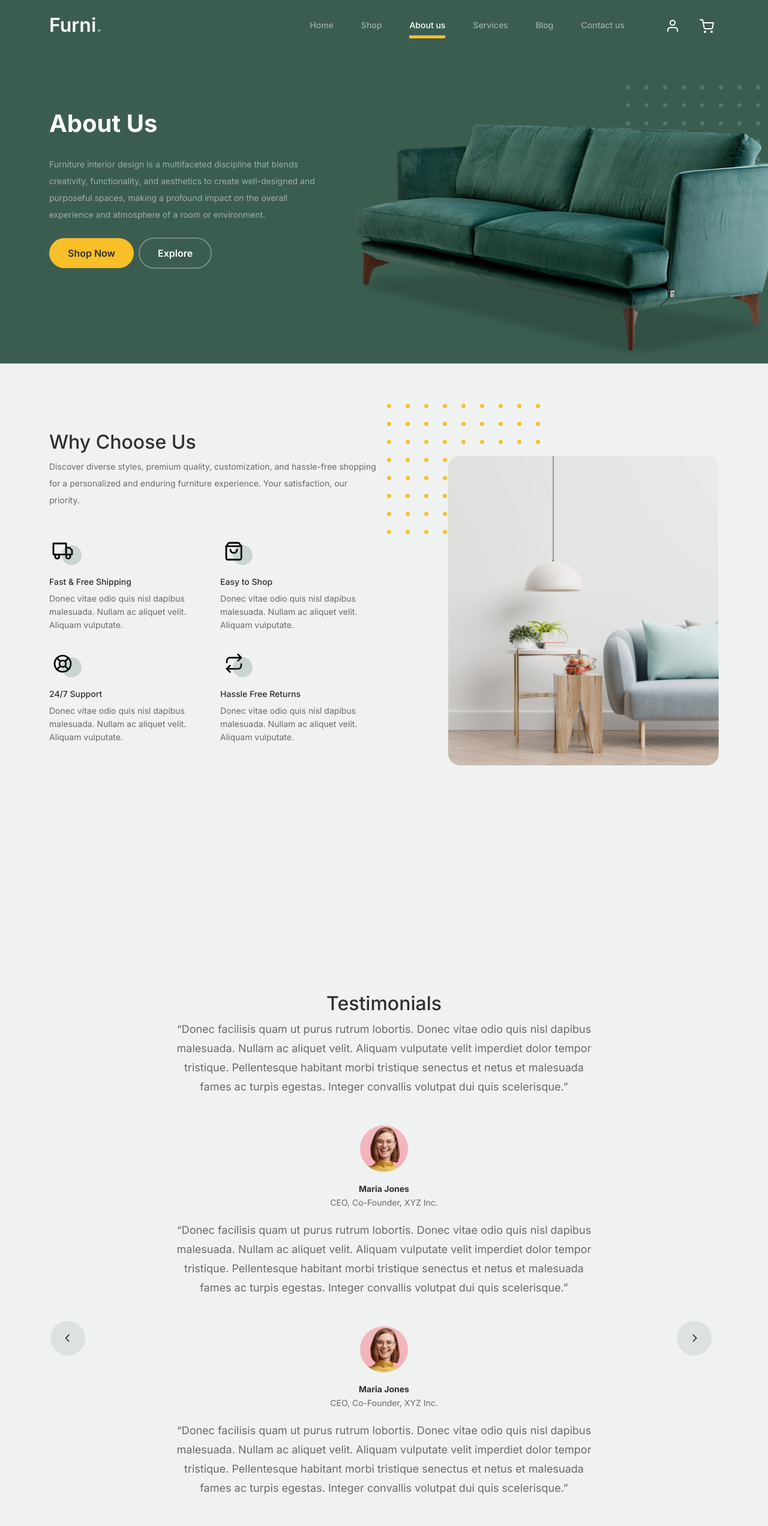
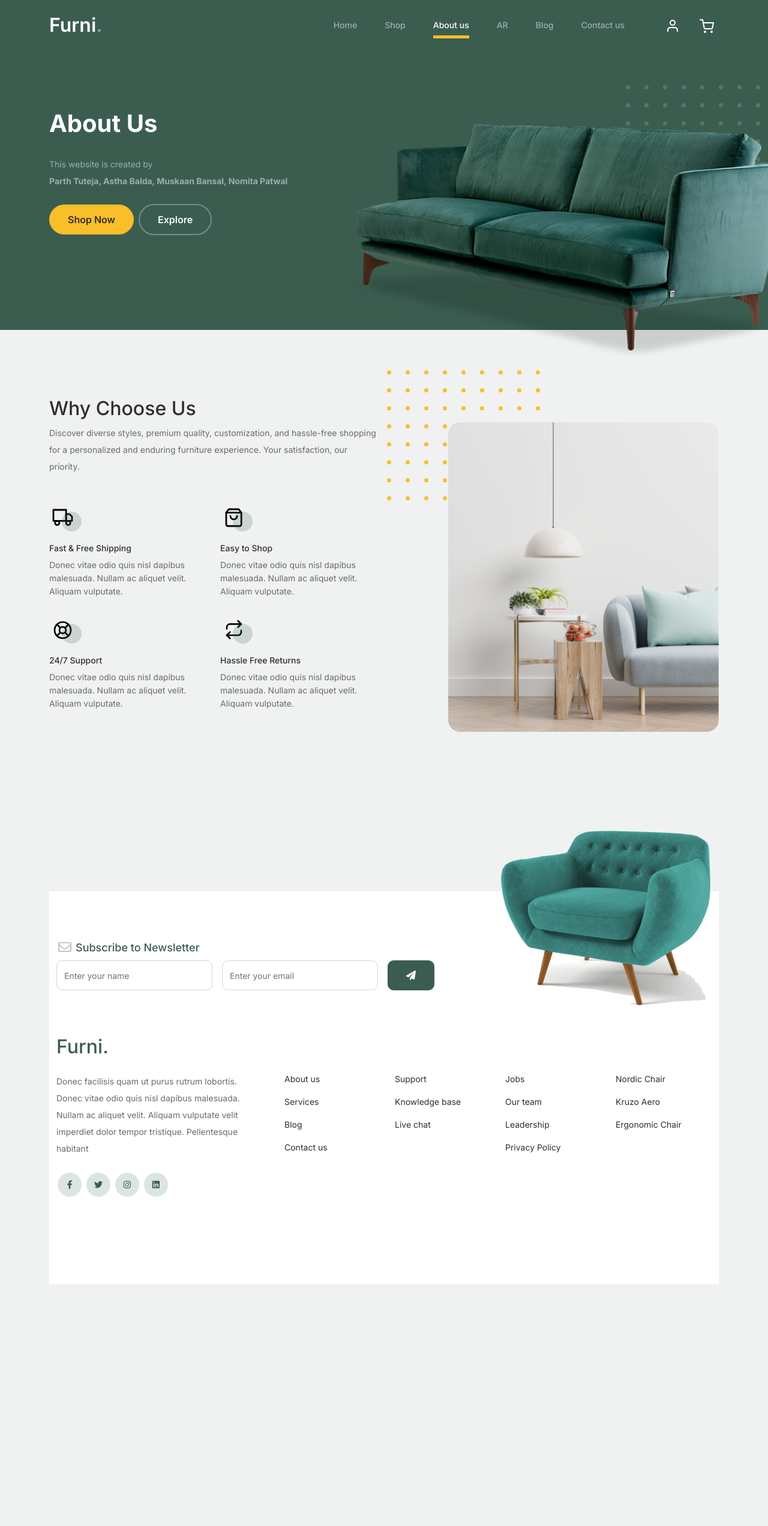
Before and after one commit to parth2teja23/furni, a plain HTML site: page furni-1.0.0/about.html in a window 1280 px wide. Shown: the top 2544 px of the page at 60% size. After the commit the page ends 2253 px from the top, so only its background shows below. Drawn offline with Linux system fonts and the light colour scheme.

Commit message:
finalization

```diff
--- a/furni-1.0.0/about.html
+++ b/furni-1.0.0/about.html
@@ -43,7 +43,7 @@
 						</li>
 						<li><a class="nav-link" href="shop.html">Shop</a></li>
 						<li class="active"><a class="nav-link" href="about.html">About us</a></li>
-						<li><a class="nav-link" href="services.html">Services</a></li>
+						<li><a class="nav-link" href="ar.html">AR</a></li>
 						<li><a class="nav-link" href="blog.html">Blog</a></li>
 						<li><a class="nav-link" href="contact.html">Contact us</a></li>
 					</ul>
@@ -65,7 +65,7 @@
 						<div class="col-lg-5">
 							<div class="intro-excerpt">
 								<h1>About Us</h1>
-								<p class="mb-4">Furniture interior design is a multifaceted discipline that blends creativity, functionality, and aesthetics to create well-designed and purposeful spaces, making a profound impact on the overall experience and atmosphere of a room or environment.</p>
+								<p class="mb-4">This website is created by <br><strong>Parth Tuteja, Astha Balda, Muskaan Bansal, Nomita Patwal</strong></p>
 								<p><a href="" class="btn btn-secondary me-2">Shop Now</a><a href="#" class="btn btn-white-outline">Explore</a></p>
 							</div>
 						</div>
@@ -215,7 +215,7 @@
 
 
 		<!-- Start Testimonial Slider -->
-		<div class="testimonial-section before-footer-section">
+		<!-- <div class="testimonial-section before-footer-section">
 			<div class="container">
 				<div class="row">
 					<div class="col-lg-7 mx-auto text-center">
@@ -257,7 +257,7 @@
 								</div>
 								<!-- END item -->
 
-								<div class="item">
+								<!-- <div class="item">
 									<div class="row justify-content-center">
 										<div class="col-lg-8 mx-auto">
 
@@ -277,10 +277,10 @@
 
 										</div>
 									</div>
-								</div>
+								</div>  -->
 								<!-- END item -->
 
-								<div class="item">
+								<!-- <div class="item">
 									<div class="row justify-content-center">
 										<div class="col-lg-8 mx-auto">
 
@@ -300,16 +300,16 @@
 
 										</div>
 									</div>
-								</div>
+								</div>  -->
 								<!-- END item -->
 
-							</div>
+							<!-- </div>
 
 						</div>
 					</div>
 				</div>
 			</div>
-		</div>
+		</div> -->
 		<!-- End Testimonial Slider -->
 
 
```
Also changed, not shown: furni-1.0.0/blog.html (+1 -1 lines), furni-1.0.0/cart.html (+1 -1 lines), furni-1.0.0/checkout.html (+1 -1 lines), furni-1.0.0/contact.html (+1 -1 lines), furni-1.0.0/shop.html (+1 -1 lines), furni-1.0.0/thankyou.html (+1 -1 lines).
